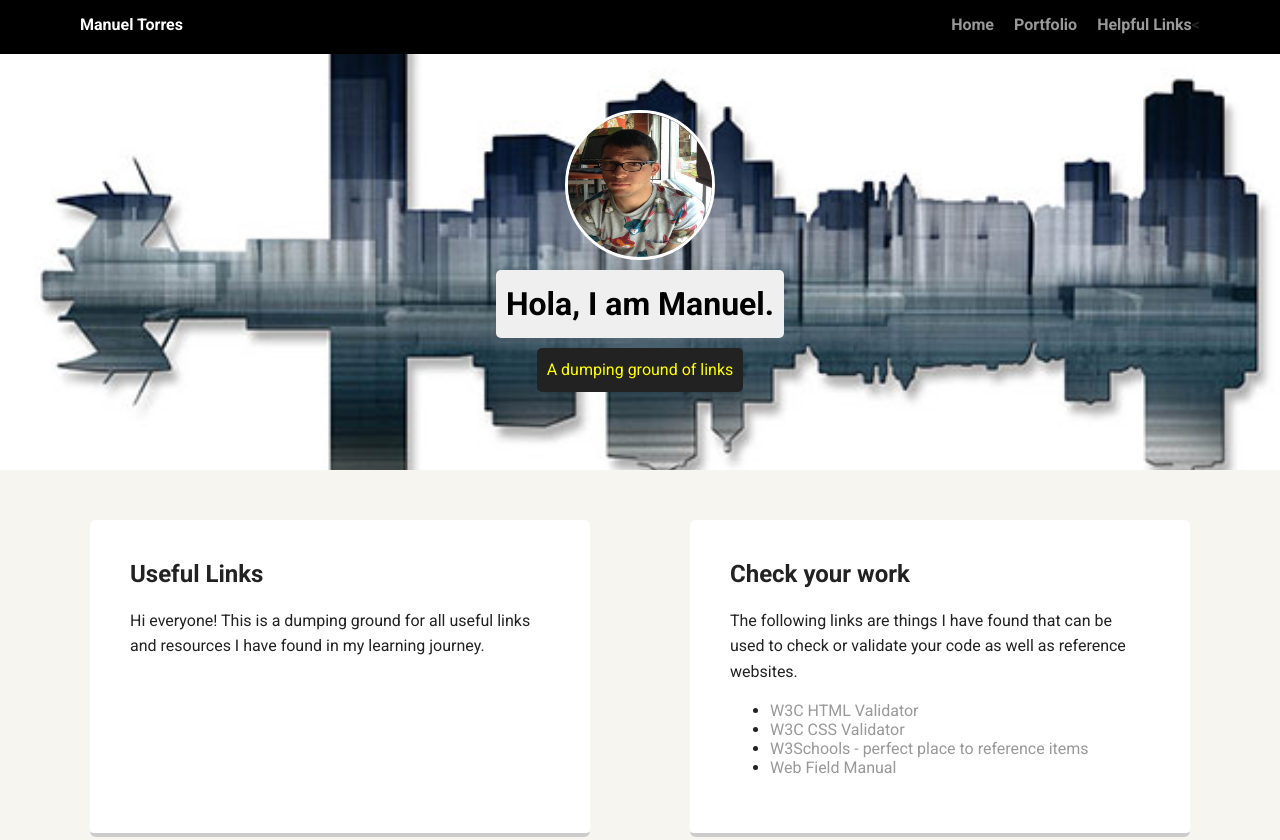
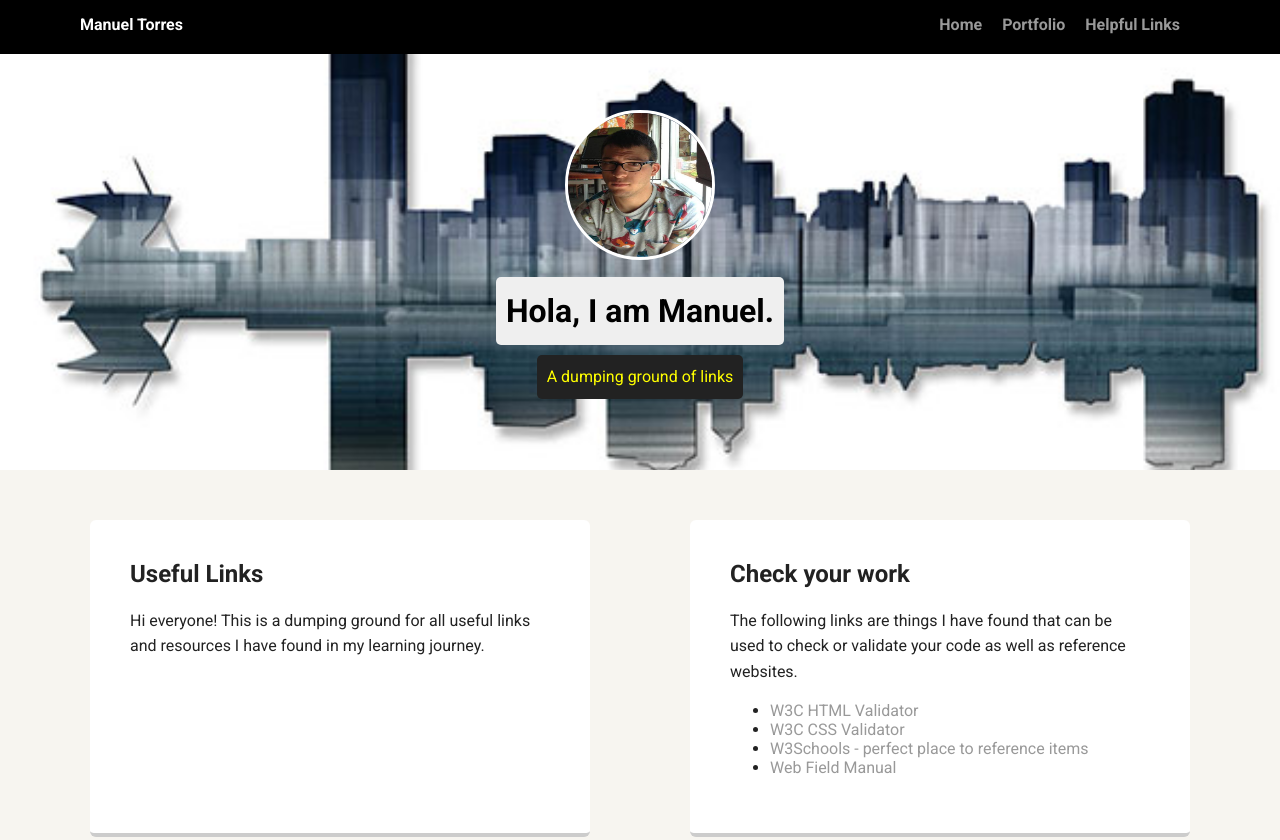
Before and after one commit to squirtleturtle02/portfolio_update_v1, a plain HTML site: page useful-links.html in a window 1280 px wide. Shown: the top 840 px of the page. Drawn offline with Linux system fonts and the light colour scheme; a web font is replaced by a local one.

Commit message:
Validate Link page
missing some  closing tags and double checked code to make sure
everything was in place

```diff
--- a/useful-links.html
+++ b/useful-links.html
@@ -1,3 +1,4 @@
+<!doctype html>
 <html lang="en">
 <head>
   <meta charset="utf-8">
@@ -12,7 +13,7 @@
           <li class="name">Manuel Torres</li>
           <li><a href="index.html">Home</a></li>
           <li><a href="portfolio.html">Portfolio</a></li>
-          <li><a href="useful-links.html"> Helpful Links</a><
+          <li><a href="useful-links.html"> Helpful Links</a><li>
         </ul>
     </div>
 
@@ -36,7 +37,7 @@
             <li><a href="http://www.w3schools.com"> W3Schools - perfect place to reference items </a></li>
             <li><a href="http://webfieldmanual.com/">Web Field Manual</a></li>
           </ul>
-
+</div>
         </main>
         <footer>
           <ul>
```
